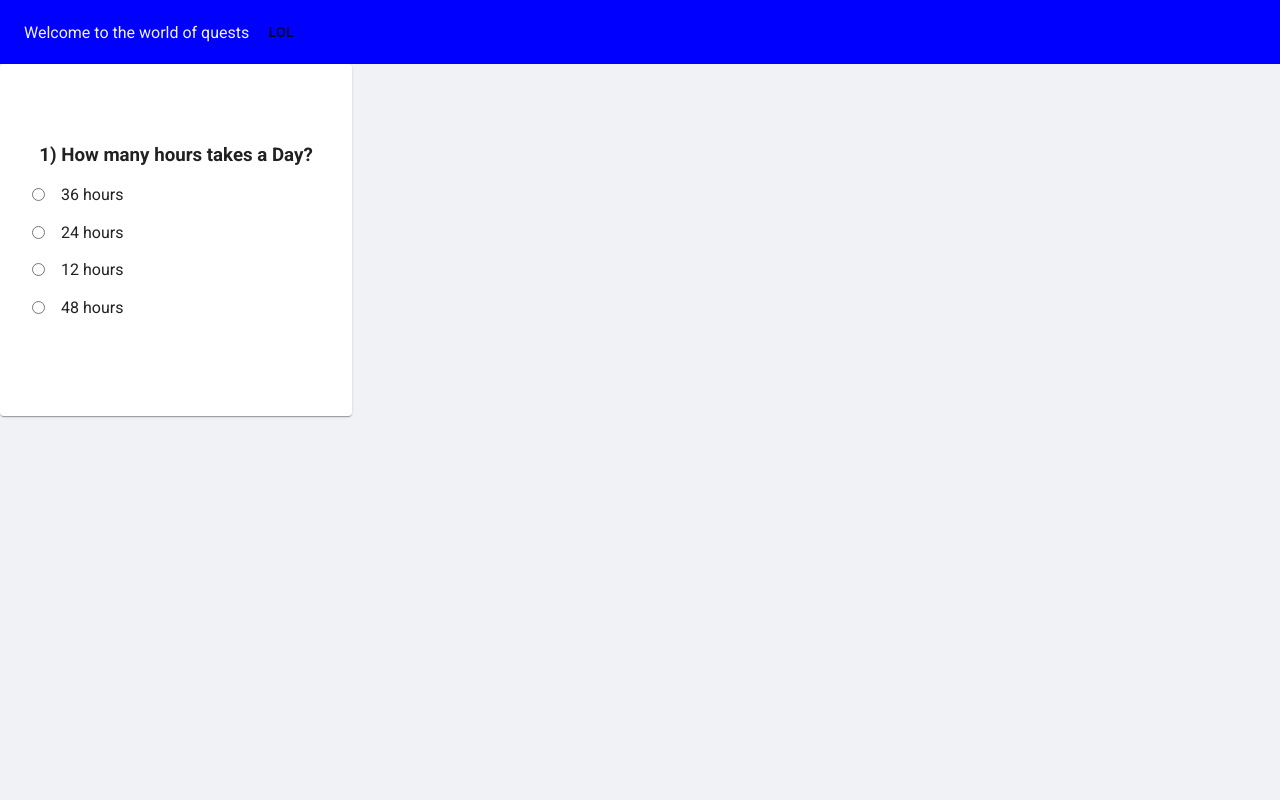
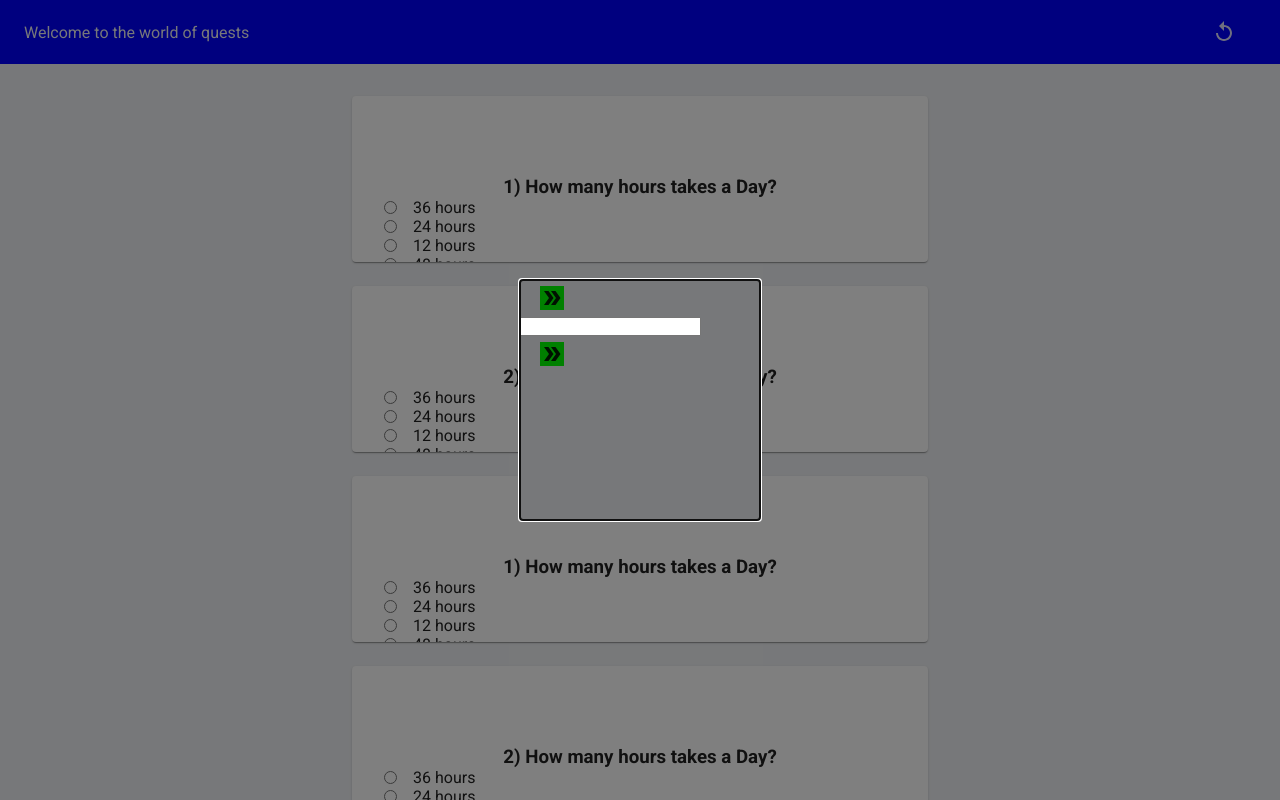
Before and after one commit to ssdev-95/xQuests, a React (Create React App) app: page / in a window 1280 px wide. Built offline with nearby package versions, Linux system fonts and the light colour scheme.

Commit message:
[UPDATE] Working on UI styles

```diff
--- a/src/components/Header/index.jsx
+++ b/src/components/Header/index.jsx
@@ -1,7 +1,7 @@
 import React from 'react'
 
 import { Toolbar, Button } from '@material-ui/core'
-
+import ReplayIcon from '@material-ui/icons/Replay'
 import { makeStyles } from '@material-ui/core/styles'
 
 const useHeader = makeStyles({
@@ -9,17 +9,27 @@ const useHeader = makeStyles({
         background: 'blue',
         width: '100vw',
         heght: '15vh',
-        color: '#f0f2f5'
+        color: '#f0f2f5',
+        display: 'flex',
+        alignItems: 'center',
+        justifyContent: 'space-between'
+    },
+    button: {
+        width: '0.5rem',
+        height:'2rem',
+        filter: 'invert(100%)'
     }
 })
 
 export const Header = ({ func }) => {
-    const { header } = useHeader()
+    const { header, button } = useHeader()
 
     return (
         <Toolbar className={header}>
             <p>Welcome to the world of quests</p>
-            <Button onClick={func}>LOL</Button>
+            <Button className={button} onClick={func}>
+                <ReplayIcon />
+            </Button>
         </Toolbar>
     )
 }
--- a/src/components/Modal/index.jsx
+++ b/src/components/Modal/index.jsx
@@ -1,25 +1,39 @@
-import React from 'react'
+import React from "react";
 
-import { Modal } from '@material-ui/core'
+import { Modal, Button } from "@material-ui/core";
 
-import { makeStyles } from '@material-ui/core/styles'
+import { makeStyles } from "@material-ui/core/styles";
+import { DoubleArrow } from "@material-ui/icons";
 
 const useModal = makeStyles({
-    modal: {
-        background: 'red',
-        height: '15rem',
-        width: '15rem',
-        borderRadius: '4px',
-        zIndex: '66'
-    }
-})
+  modal: {
+    height: "15rem",
+    width: "15rem",
+    borderRadius: "4px",
+    zIndex: "999",
+    margin: "auto",
+    background: "#f0f2f5",
+    display: "flex",
+  },
+  icon: {
+      background: 'green'
+  }
+});
 
-export const QuestModal = ({isOpen}) => {
-    const { modal } = useModal()
+export const QuestModal = ({ isOpen }) => {
+  const { modal, icon } = useModal();
 
-    return (
-        <Modal open={isOpen} className={modal} >
-            <h1>lmao</h1>
-        </Modal>
-    )
-}
+  return (
+    <Modal open={isOpen} className={modal}>
+      <div>
+        <Button>
+          <DoubleArrow className={icon} />
+        </Button>
+        <input type="number" />
+        <Button>
+          <DoubleArrow className={icon} />
+        </Button>
+      </div>
+    </Modal>
+  );
+};
--- a/src/components/Question/index.jsx
+++ b/src/components/Question/index.jsx
@@ -1,43 +1,58 @@
-import React from 'react'
+import React from "react";
 
-import { Card } from '@material-ui/core'
+import { Card } from "@material-ui/core";
 
-import { makeStyles } from '@material-ui/core/styles'
+import { makeStyles } from "@material-ui/core/styles";
 
 const useQuestion = makeStyles({
-    card: {
-        height: '22rem',
-        width: '22rem',
-        padding: '5rem 2rem',
+  container: {
+      height: '100%',
+      width: '100%',
+      padding: '2rem 0',
+      overflowY: 'scroll',
       display: 'flex',
       flexDirection: 'column',
       alignItems: 'center',
-        justifyContent: 'space-evenly'
+      gap: '1.5rem'
+  },
+  card: {
+    height: "18rem",
+    width: "36rem",
+    maxWidth: '90%',
+    padding: "5rem 2rem",
+    display: "flex",
+    flexDirection: "column",
+    alignItems: "center",
+    justifyContent: "space-evenly",
+    h3: {
+      color: "red",
+    },
   },
   form: {
-        height: '100%',
-        width: '100%',
-        display: 'flex',
-        flexDirection: 'column',
-        alignItems: 'flex-start',
-        justifyContent: 'space-evenly',
+    height: "100%",
+    width: "100%",
+    display: "flex",
+    flexDirection: "column",
+    alignItems: "flex-start",
+    justifyContent: "space-evenly",
   },
   option: {
-        display: 'flex',
-        gap: '1rem',
-        alignItems: 'center'
+    display: "flex",
+    gap: "1rem",
+    alignItems: "center",
   },
   label: {
-        cursor: 'pointer'
-    }
-})
+    cursor: "pointer",
+  },
+});
 
 export const Question = () => {
-    const { card, form, option, label } = useQuestion()
+  const { card, form, option, label, container } = useQuestion();
 
   return (
+    <div className={container}>
       <Card className={card}>
-            <h3>{'1) How many hours takes a Day?'}</h3>
+        <h3>{"1) How many hours takes a Day?"}</h3>
         <form className={form}>
           <div className={option}>
             <input
@@ -47,8 +62,10 @@ export const Question = () => {
               name="option"
               id="option-one"
             />
-                    <label className={label} for="option-one">36 hours</label>
-                </ div>
+            <label className={label} htmlFor="option-one">
+              36 hours
+            </label>
+          </div>
           <div className={option}>
             <input
               className={label}
@@ -57,8 +74,10 @@ export const Question = () => {
               name="option"
               id="option-two"
             />
-                    <label className={label} for="option-two">24 hours</label>
-                </ div>
+            <label className={label} htmlFor="option-two">
+              24 hours
+            </label>
+          </div>
           <div className={option}>
             <input
               className={label}
@@ -67,8 +86,10 @@ export const Question = () => {
               name="option"
               id="option-three"
             />
-                    <label className={label} for="option-three">12 hours</label>
-                </ div>
+            <label className={label} htmlFor="option-three">
+              12 hours
+            </label>
+          </div>
           <div className={option}>
             <input
               className={label}
@@ -77,9 +98,175 @@ export const Question = () => {
               name="option"
               id="option-four"
             />
-                    <label className={label} for="option-four">48 hours</label>
-                </ div>
+            <label className={label} htmlFor="option-four">
+              48 hours
+            </label>
+          </div>
         </form>
       </Card>
-    )
-}
+
+      <Card className={card}>
+        <h3>{"2) How many hours takes a Day?"}</h3>
+        <form className={form}>
+          <div className={option}>
+            <input
+              className={label}
+              type="radio"
+              value="36"
+              name="option"
+              id="option-one"
+            />
+            <label className={label} htmlFor="option-one">
+              36 hours
+            </label>
+          </div>
+          <div className={option}>
+            <input
+              className={label}
+              type="radio"
+              value="24"
+              name="option"
+              id="option-two"
+            />
+            <label className={label} htmlFor="option-two">
+              24 hours
+            </label>
+          </div>
+          <div className={option}>
+            <input
+              className={label}
+              type="radio"
+              value="12"
+              name="option"
+              id="option-three"
+            />
+            <label className={label} htmlFor="option-three">
+              12 hours
+            </label>
+          </div>
+          <div className={option}>
+            <input
+              className={label}
+              type="radio"
+              value="48"
+              name="option"
+              id="option-four"
+            />
+            <label className={label} htmlFor="option-four">
+              48 hours
+            </label>
+          </div>
+        </form>
+      </Card>
+
+      <Card className={card}>
+        <h3>{"1) How many hours takes a Day?"}</h3>
+        <form className={form}>
+          <div className={option}>
+            <input
+              className={label}
+              type="radio"
+              value="36"
+              name="option"
+              id="option-one"
+            />
+            <label className={label} htmlFor="option-one">
+              36 hours
+            </label>
+          </div>
+          <div className={option}>
+            <input
+              className={label}
+              type="radio"
+              value="24"
+              name="option"
+              id="option-two"
+            />
+            <label className={label} htmlFor="option-two">
+              24 hours
+            </label>
+          </div>
+          <div className={option}>
+            <input
+              className={label}
+              type="radio"
+              value="12"
+              name="option"
+              id="option-three"
+            />
+            <label className={label} htmlFor="option-three">
+              12 hours
+            </label>
+          </div>
+          <div className={option}>
+            <input
+              className={label}
+              type="radio"
+              value="48"
+              name="option"
+              id="option-four"
+            />
+            <label className={label} htmlFor="option-four">
+              48 hours
+            </label>
+          </div>
+        </form>
+      </Card>
+
+      <Card className={card}>
+        <h3>{"2) How many hours takes a Day?"}</h3>
+        <form className={form}>
+          <div className={option}>
+            <input
+              className={label}
+              type="radio"
+              value="36"
+              name="option"
+              id="option-one"
+            />
+            <label className={label} htmlFor="option-one">
+              36 hours
+            </label>
+          </div>
+          <div className={option}>
+            <input
+              className={label}
+              type="radio"
+              value="24"
+              name="option"
+              id="option-two"
+            />
+            <label className={label} htmlFor="option-two">
+              24 hours
+            </label>
+          </div>
+          <div className={option}>
+            <input
+              className={label}
+              type="radio"
+              value="12"
+              name="option"
+              id="option-three"
+            />
+            <label className={label} htmlFor="option-three">
+              12 hours
+            </label>
+          </div>
+          <div className={option}>
+            <input
+              className={label}
+              type="radio"
+              value="48"
+              name="option"
+              id="option-four"
+            />
+            <label className={label} htmlFor="option-four">
+              48 hours
+            </label>
+          </div>
+        </form>
+      </Card>
+
+    </div>
+  );
+};
--- a/src/pages/App.jsx
+++ b/src/pages/App.jsx
@@ -14,7 +14,7 @@ const useHome = makeStyles({
 
 function App() {
   const { container } = useHome()
-  const [isModalOpen, setIsModalOpen] = useState(false)
+  const [isModalOpen, setIsModalOpen] = useState(true)
 
   const toggleModal = () => {
     setIsModalOpen(!isModalOpen)
--- a/src/styles/globals.css
+++ b/src/styles/globals.css
@@ -8,4 +8,5 @@
 
 html, body {
     font-family: 'Roboto';
+    overflow: hidden;
 }
```
Lines whose indentation alone changed are shown as unchanged.
